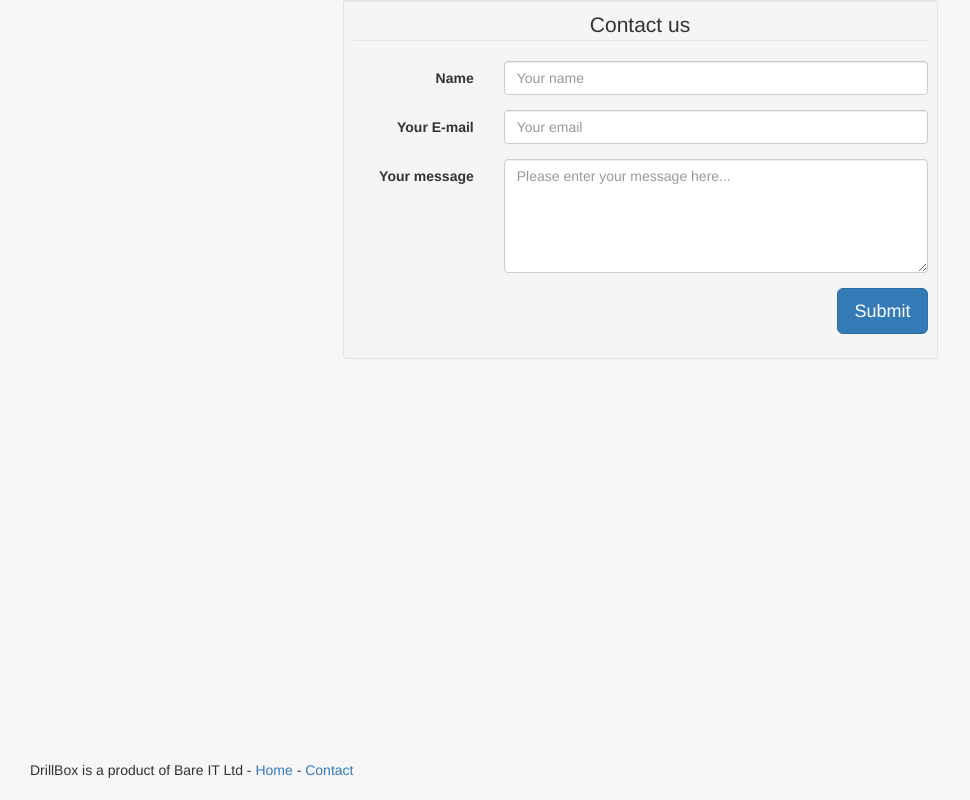
After one commit to thomasms/drillbox, a Django app: template drillbox/templates/drillbox/contact.html in a window 1280 px wide. The commit adds this page. Shown: the whole page, without its empty margins (0-970 px from the left). Run offline with Django 3.2, Linux system fonts and the light colour scheme; the template is opened without the code that fills it, so the values that code supplies are empty; some libraries are stand-ins or nearby versions.

Commit message:
First updates

```diff
--- /dev/null
+++ b/drillbox/templates/drillbox/contact.html
@@ -0,0 +1,49 @@
+{% extends "drillbox/header.html" %}
+
+{% block content %}
+<div class="container-fluid">
+    <div class="row">
+      <div class="col-md-6 col-md-offset-3">
+        <div class="well well-sm">
+          <form class="form-horizontal" action="" method="post">
+          <fieldset>
+            <legend class="text-center">Contact us</legend>
+
+            <!-- Name input-->
+            <div class="form-group">
+              <label class="col-md-3 control-label" for="name">Name</label>
+              <div class="col-md-9">
+                <input id="name" name="name" type="text" placeholder="Your name" class="form-control">
+              </div>
+            </div>
+
+            <!-- Email input-->
+            <div class="form-group">
+              <label class="col-md-3 control-label" for="email">Your E-mail</label>
+              <div class="col-md-9">
+                <input id="email" name="email" type="text" placeholder="Your email" class="form-control">
+              </div>
+            </div>
+
+            <!-- Message body -->
+            <div class="form-group">
+              <label class="col-md-3 control-label" for="message">Your message</label>
+              <div class="col-md-9">
+                <textarea class="form-control" id="message" name="message" placeholder="Please enter your message here..." rows="5" style="max-width: 100%;"></textarea>
+              </div>
+            </div>
+
+            <!-- Form actions -->
+            <div class="form-group">
+              <div class="col-md-12 text-right">
+                <button type="submit" class="btn btn-primary btn-lg">Submit</button>
+              </div>
+            </div>
+          </fieldset>
+          </form>
+        </div>
+      </div>
+    </div>
+</div>
+
+{% endblock %}
--- a/drillbox/templates/drillbox/header.html
+++ b/drillbox/templates/drillbox/header.html
@@ -21,12 +21,11 @@
 	   {% block content %}
 	   {% endblock %}
 	</div>
-
-	<footer>
-		<div class="container-fluid" style='margin-left:15px'>
-		  <p>DrillBox is a product of Bare IT Ltd</p>
-		</div>
-	</footer>
 </body>
 
+<footer>
+	<div class="container-fluid" style='margin-left:15px'>
+		<p>DrillBox is a product of Bare IT Ltd - <a href="{% url 'index' %}">Home</a> - <a href="{% url 'contact' %}">Contact</a></p>
+	</div>
+</footer>
 </html>
--- a/drillbox/templates/drillbox/includes/htmlsnippet.html
+++ /dev/null
@@ -1,3 +0,0 @@
-{% block content %}
-<p> Test! </p>
-{% endblock %}
```
Also changed, not shown: drillbox/templates/drillbox/basic.html (deleted, +0 -8 lines), drillbox/templates/drillbox/home.html (+5 -5 lines), drillbox/templates/drillbox/includes/add_button.html (added, +14 -0 lines), drillbox/templates/drillbox/includes/footer.html (added, +7 -0 lines).
